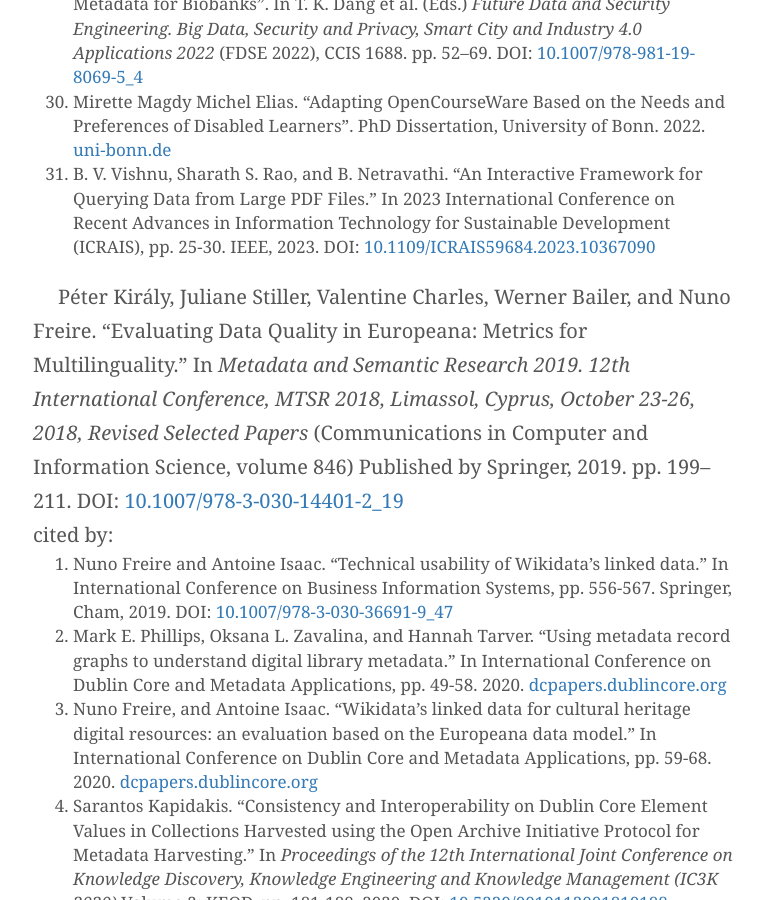
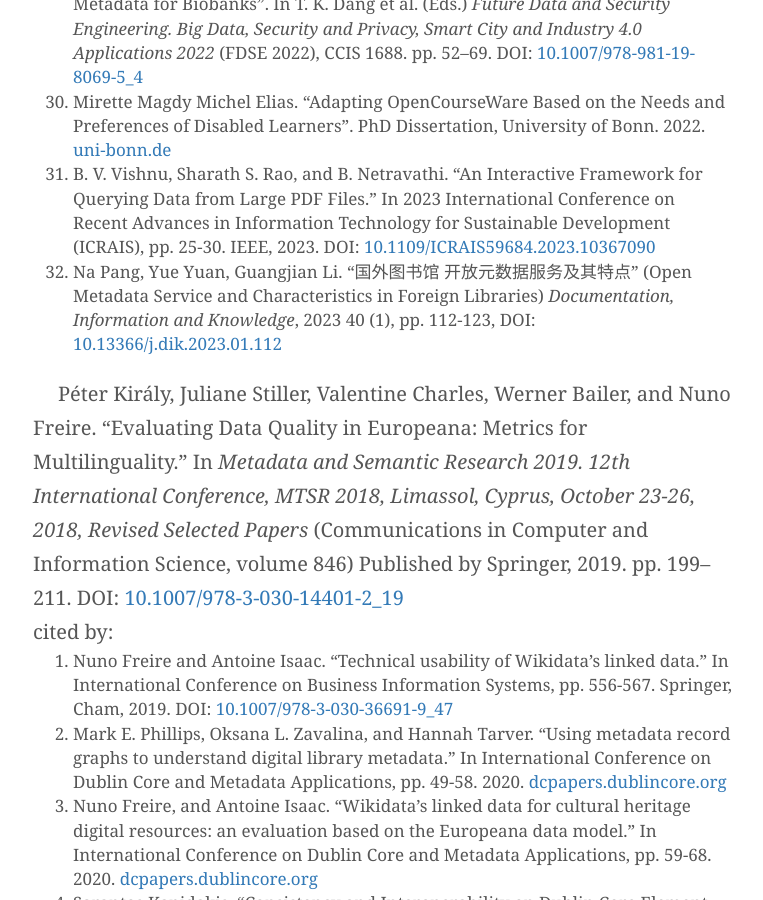
Before and after one commit to pkiraly/pkiraly.github.io, a Jekyll site: the page built from about.md, in a window 1280 px wide and 900 px high, scrolled down 9285 px. Shown: the whole window, without its empty margins (257-1020 px from the left). Built offline with Jekyll 4.4.1, drawn with Linux system fonts in a browser that asks for light colours; nearby versions of some CDN libraries; some web fonts are replaced; comment, search, counter and statistics services are not loaded.

Commit message:
Adding Pang et al., 2023

```diff
--- a/about.md
+++ b/about.md
@@ -143,6 +143,8 @@ cited by:<br/>
 29. Johann Eder, Volodymyr A. Shekhovtsov. "Managing the Quality of Data and Metadata for Biobanks". In T. K. Dang et al. (Eds.) _Future Data and Security Engineering. Big Data, Security and Privacy, Smart City and Industry 4.0 Applications 2022_ (FDSE 2022), CCIS 1688. pp. 52–69. DOI: [10.1007/978-981-19-8069-5_4](https://doi.org/10.1007/978-981-19-8069-5_4)
 30. Mirette Magdy Michel Elias. "Adapting OpenCourseWare Based on the Needs and Preferences of Disabled Learners". PhD Dissertation, University of Bonn. 2022. [uni-bonn.de](https://bonndoc.ulb.uni-bonn.de/xmlui/handle/20.500.11811/10539)
 31. B. V. Vishnu, Sharath S. Rao, and B. Netravathi. "An Interactive Framework for Querying Data from Large PDF Files." In 2023 International Conference on Recent Advances in Information Technology for Sustainable Development (ICRAIS), pp. 25-30. IEEE, 2023. DOI: [10.1109/ICRAIS59684.2023.10367090](https://doi.org/10.1109/ICRAIS59684.2023.10367090)
+32. Na Pang, Yue Yuan, Guangjian Li. "国外图书馆 开放元数据服务及其特点" (Open Metadata Service and Characteristics in Foreign Libraries) _Documentation, Information and Knowledge_, 2023 40 (1), pp. 112-123, DOI: [10.13366/j.dik.2023.01.112](https://doi.org/10.13366/j.dik.2023.01.112)
+
 
 Péter Király, Juliane Stiller, Valentine Charles, Werner Bailer, and Nuno Freire. “Evaluating Data Quality in Europeana: Metrics for Multilinguality.” In *Metadata and Semantic Research 2019. 12th International Conference, MTSR 2018, Limassol, Cyprus, October 23-26, 2018, Revised Selected Papers* (Communications in Computer and Information Science, volume 846) Published by Springer, 2019. pp. 199–211. DOI: [10.1007/978-3-030-14401-2_19](https://doi.org/10.1007/978-3-030-14401-2_19)<br/>
 cited by:<br/>
```
